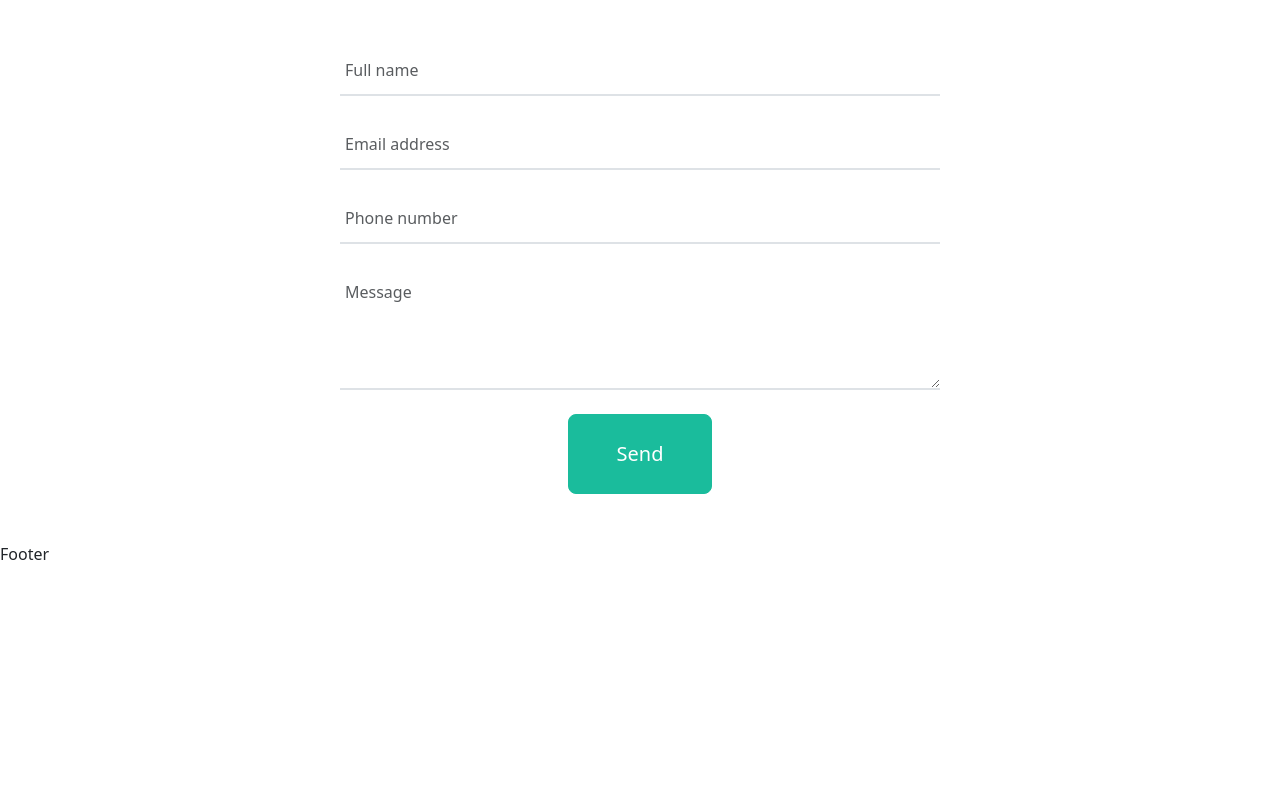
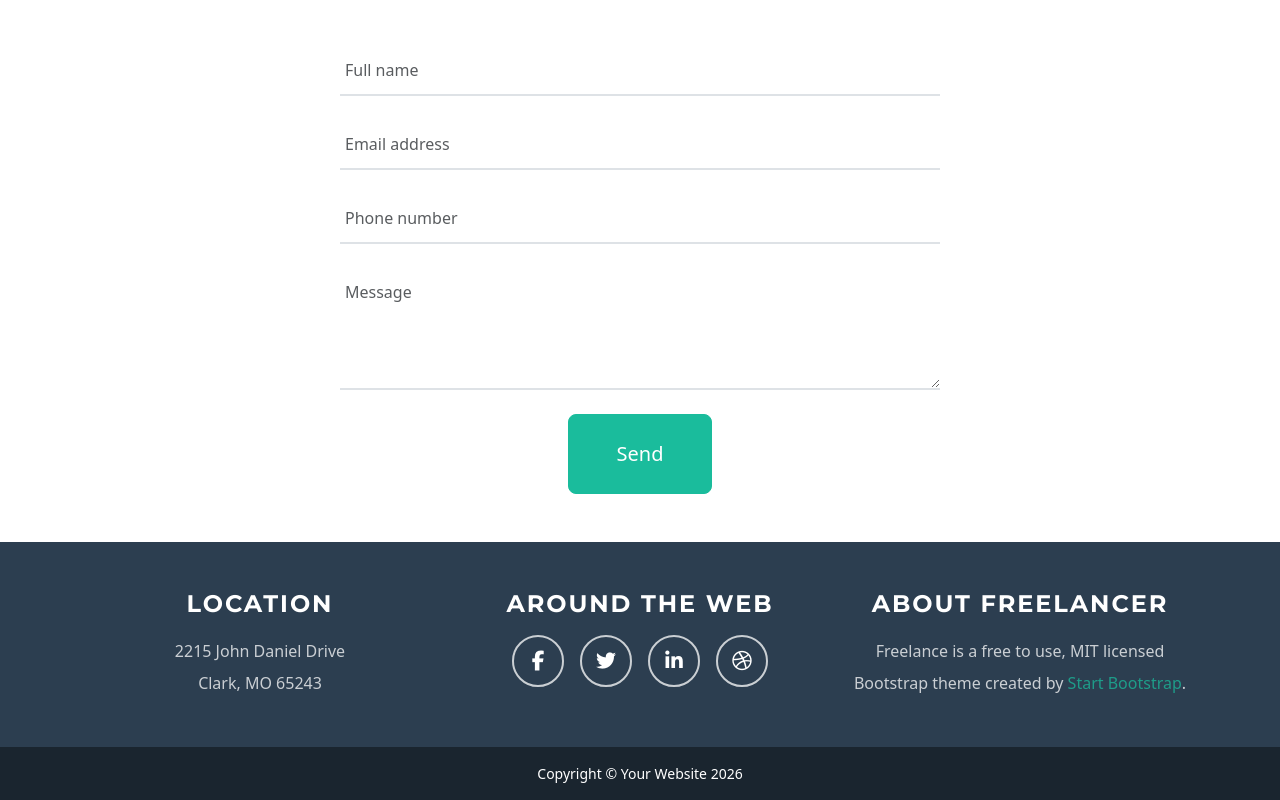
Before and after one commit to AseelMasri/react15-task, a React (Vite) app: page / in a window 1280 px wide. Shown: the part 2122-2922 px from the top of the page. Before the commit the page ends 2688 px from the top, so only its background shows below. Built offline with nearby package versions, Linux system fonts and the light colour scheme.

Commit message:
Update footer component and remove old module file

```diff
--- a/src/component/footer/Footer.jsx
+++ b/src/component/footer/Footer.jsx
@@ -1,8 +1,60 @@
+import styles from "./footer.module.css";
 
-function Footer() {
+const SOCIALS = [
+  { id: 1, name: "Facebook",  icon: "fa-facebook-f", href: "#" },
+  { id: 2, name: "Twitter",   icon: "fa-twitter",    href: "#" },
+  { id: 3, name: "LinkedIn",  icon: "fa-linkedin-in",href: "#" },
+  { id: 4, name: "Dribbble",  icon: "fa-dribbble",   href: "#" },
+];
+
+export default function Footer() {
+  const year = new Date().getFullYear();
+
   return (
-    <div>Footer</div>
-  )
+    <footer>
+
+      <div className={`${styles.top} py-5`}>
+        <div className="container">
+          <div className="row text-center gy-5">
+            <div className="col-12 col-md-4">
+              <h4 className={`text-uppercase fw-bold mb-3 ${styles.title}`}>Location</h4>
+              <p className="mb-0 opacity-75 lh-lg">
+                2215 John Daniel Drive<br />
+                Clark, MO 65243
+              </p>
+            </div>
+
+            <div className="col-12 col-md-4">
+              <h4 className={`text-uppercase fw-bold mb-3 ${styles.title}`}>Around the Web</h4>
+              <ul className="list-unstyled m-0 d-flex justify-content-center gap-3">
+                {SOCIALS.map(({ id, name, icon, href }) => (
+                  <li key={id}>
+                    <a href={href} aria-label={name} className={styles.icon}>
+                      <i className={`fa-brands ${icon} fa-fw`} aria-hidden="true" />
+                      <span className="visually-hidden">{name}</span>
+                    </a>
+                  </li>
+                ))}
+              </ul>
+            </div>
+
+            <div className="col-12 col-md-4">
+              <h4 className={`text-uppercase fw-bold mb-3 ${styles.title}`}>About Freelancer</h4>
+              <p className="mb-0 opacity-75 lh-lg">
+                Freelance is a free to use, MIT licensed Bootstrap theme created by{" "}
+                <a href="#" className={styles.link}>Start Bootstrap</a>.
+              </p>
+            </div>
+          </div>
+        </div>
+      </div>
+
+
+      <div className={`${styles.bottom} py-3`}>
+        <div className="container text-center">
+          <p className="m-0">Copyright © Your Website {year}</p>
+        </div>
+      </div>
+    </footer>
+  );
 }
-
-export default Footer
```
Also changed, not shown: src/component/footer/footer.module.jsx (deleted).
